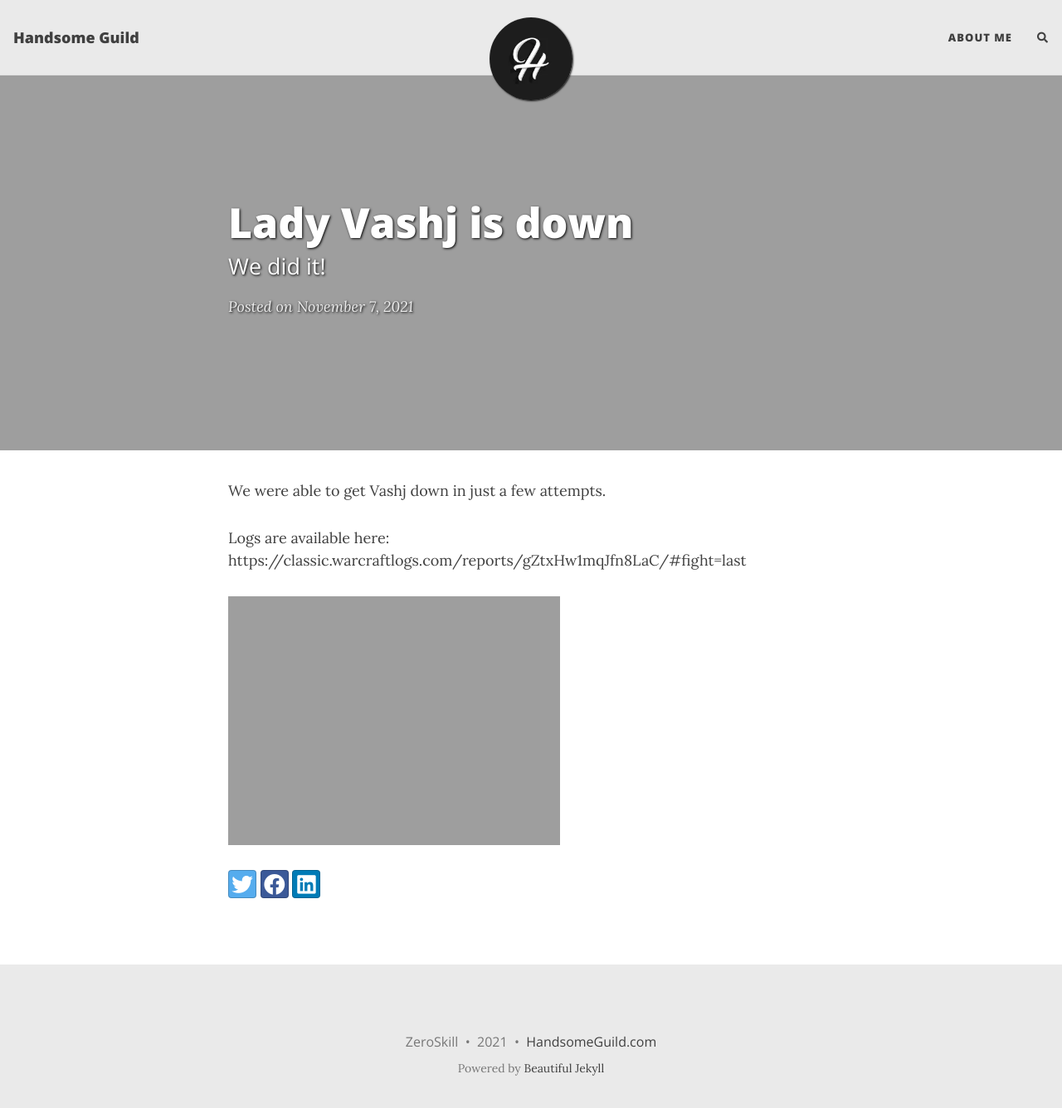
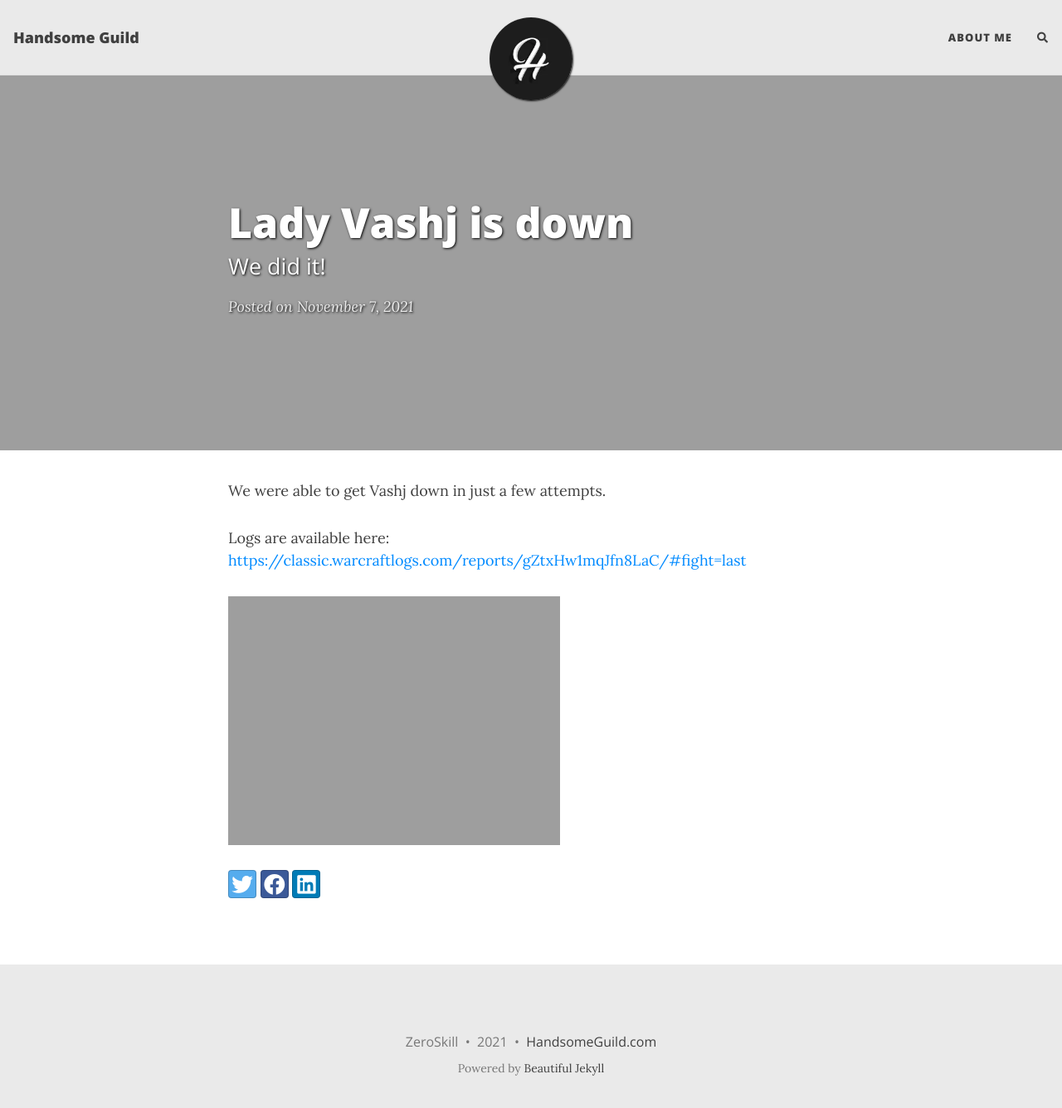
Before and after one commit to Handsomeguild/handsomesite, a Jekyll site: the page built from _posts/2021-11-7-vashjdown.md, in a window 1280 px wide and 1349 px high. Shown: the top 1336 px of the window at 83% size. Built offline with Jekyll 4.4.1, drawn with Linux system fonts in a browser that asks for light colours; nearby versions of some CDN libraries; comment, search, counter and statistics services are not loaded.

Commit message:
fixed links

```diff
--- a/_posts/2021-11-7-vashjdown.md
+++ b/_posts/2021-11-7-vashjdown.md
@@ -6,6 +6,6 @@ cover-img: /assets/vashj.jpg
 
 We were able to get Vashj down in just a few attempts.
 
-Logs are available here: https://classic.warcraftlogs.com/reports/gZtxHw1mqJfn8LaC/#fight=last
+Logs are available here: <https://classic.warcraftlogs.com/reports/gZtxHw1mqJfn8LaC/#fight=last>
 
 ![Image](https://handsomeguild.com/assets/vashj.jpg)
```
